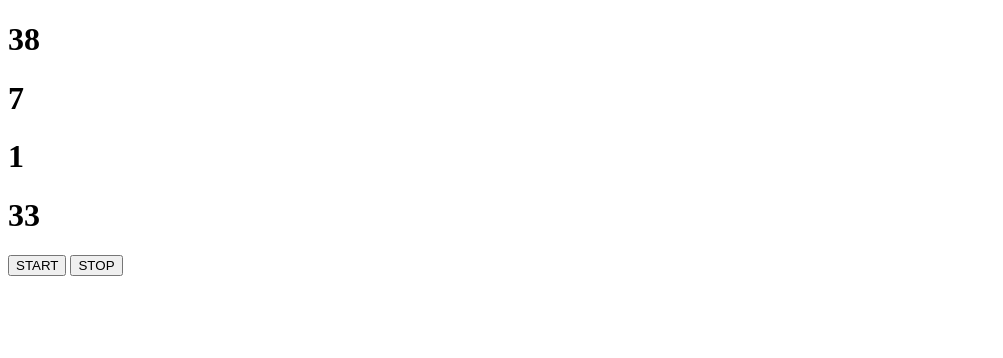
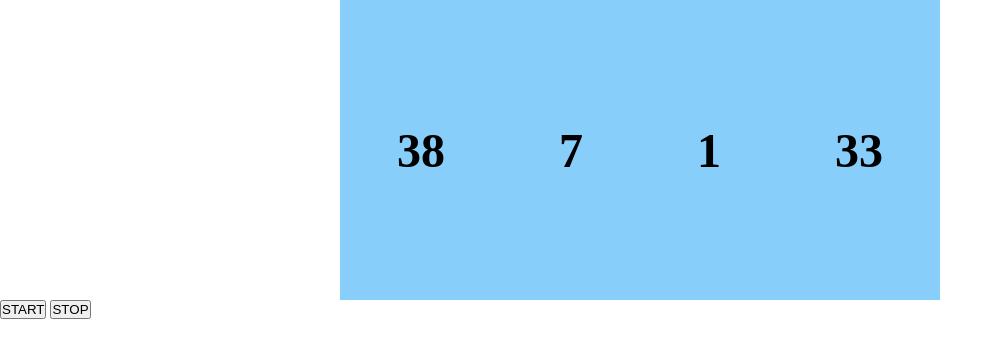
Before and after one commit to LucaBeltrami10/js-simon, a plain HTML site: page index.html in a window 1280 px wide. Shown: the whole page, without its empty margins (0-1003 px from the left). Drawn offline with Linux system fonts and the light colour scheme.

Commit message:
corretto errore html

```diff
--- a/css/style.css
+++ b/css/style.css
@@ -0,0 +1,21 @@
+*{
+    margin: 0;
+    padding: 0;
+    box-sizing: border-box;
+}
+
+.timer-container{
+    width: 600px;
+    height: 300px;
+    margin: 0 auto;
+    background-color: lightskyblue;
+    display: flex;
+    justify-content: space-around;
+    align-items: center;
+}
+
+.timer-container p {
+    font-size: 3rem;
+    font-weight: 800;
+
+}
--- a/index.html
+++ b/index.html
@@ -8,11 +8,11 @@
     <link rel="stylesheet" href="./css/style.css">
 </head>
 <body>
-    <div>
-        <h1 id="giorni">--<h1>
-        <h1 id="ore">--</h1>
-        <h1 id="minuti">--</h1>
-        <h1 id="secondi">--</h1>
+    <div class="timer-container">
+        <p id="giorni">--</p>
+        <p id="ore">--</p>
+        <p id="minuti">--</p>
+        <p id="secondi">--</p>
     </div>
     <span><button id="start">START</button></span>
     <span><button id="stop">STOP</button></span>
```
